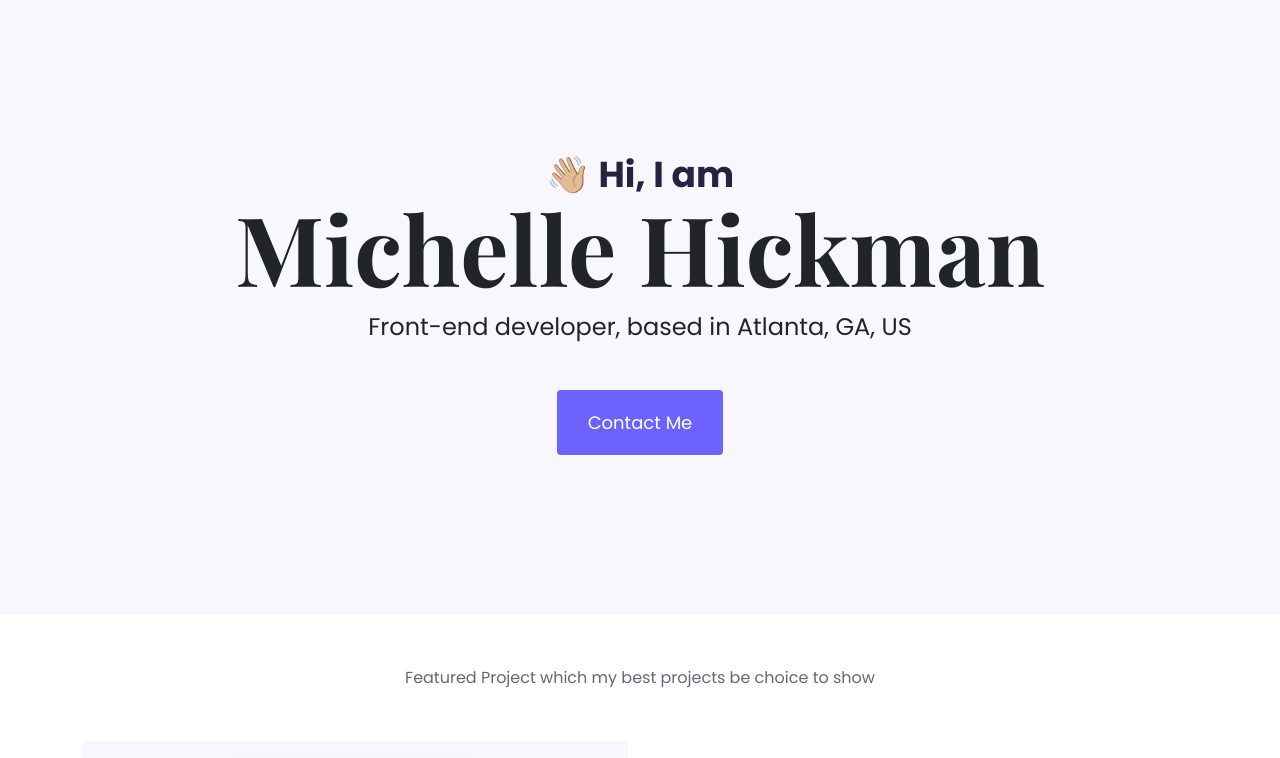
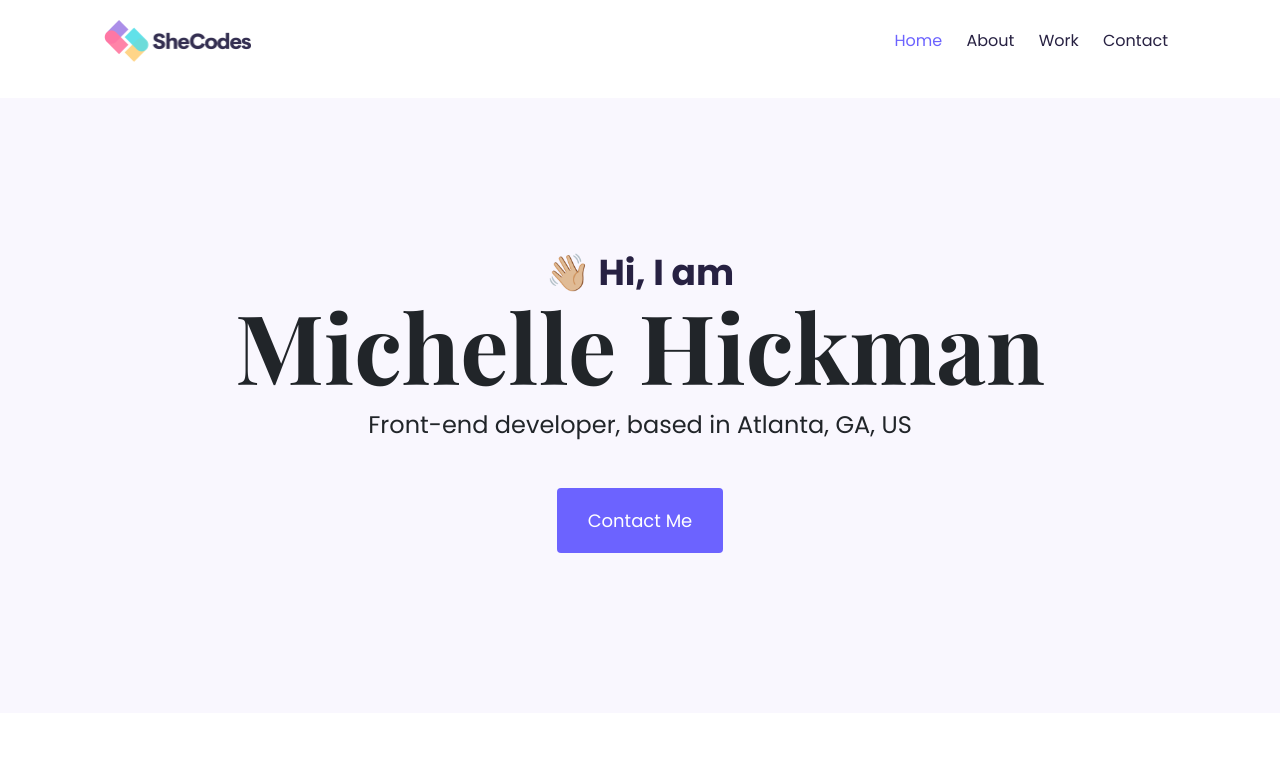
Before and after one commit to mhickman126/portfolio-project, a plain HTML site: page index.html in a window 1280 px wide. Shown: the top 758 px of the page. Drawn offline with nearby package versions, Linux system fonts and the light colour scheme.

Commit message:
Add navigation bar

```diff
--- a/index.html
+++ b/index.html
@@ -20,6 +20,32 @@
 </head>
 
 <body>
+
+
+    <!-- Navigation -->
+    <div class="container">
+        <nav class="d-flex justify-content-between">
+
+            <img src="images/logo.png" class="logo d-none d-md-block" alt="">
+            <img src="images/logo-small.jpg" class="logo d-block d-md-none" alt="">
+            <ul>
+                <li class="active">
+                    <a href="/">Home</a>
+                <li>
+                    <a href="/about.html">About</a>
+                </li>
+                <li>
+                    <a href="/work.html">Work</a>
+                </li>
+                <li>
+                    <a href="/contact.html">Contact</a>
+                </li>
+            </ul>
+        </nav>
+    </div>
+
+
+
     <!-- Hero -->
 
     <div class="hero">
--- a/styles/style.css
+++ b/styles/style.css
@@ -111,6 +111,40 @@ p {
     padding: 120px 60px;
 }
 
+.logo {
+    max-width: 150px;
+    max-height: 41.82px;
+}
+
+nav {
+    padding: 20px;
+}
+
+
+nav ul {
+    margin: o;
+    padding: 0;
+}
+
+nav li {
+    display: inline;
+    list-style: none;
+    line-height: 42px;
+    margin: 10px;
+}
+
+nav a {
+   text-decoration: none;
+    color: #272142;
+    transition: all 100ms ease-in-out;
+}
+
+nav a:hover,
+nav li.active a {
+    color: var(--branding-color);
+}
+
+
 @media (max-width: 960px) {
 
     h1 {
@@ -138,7 +172,13 @@ p {
         padding: 0;
     }
 
+    nav a {
+        font-size: 14px;
+    }
 
+    nav li {
+        margin: 5px;
+    }
 
 
 
```
Also changed, not shown: images/logo-small.jpg (added), images/logo.png (added).
